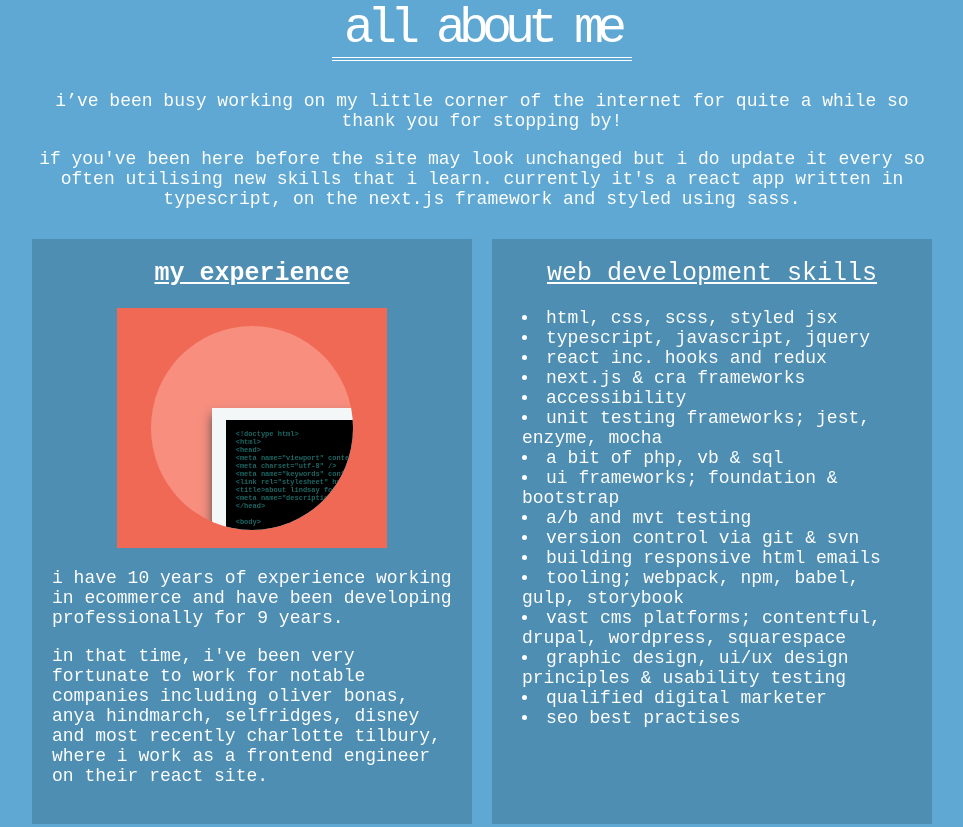
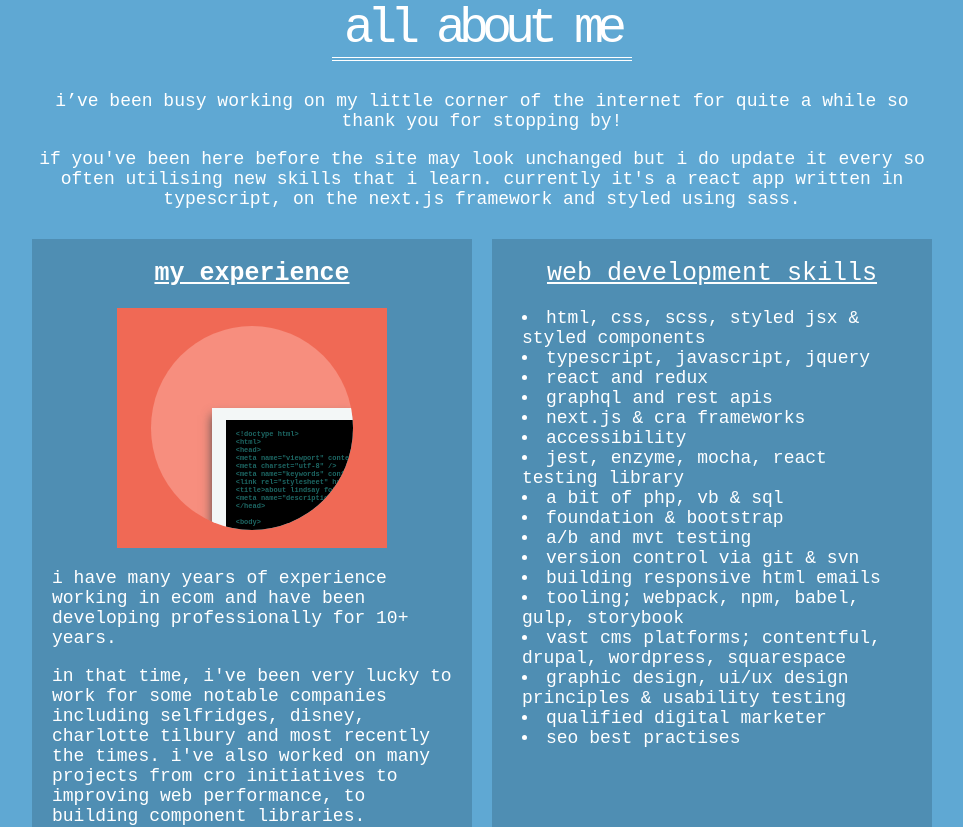
Before and after one commit to lindsayfoley/lindsayfoley, a Next.js app: page /about in a window 1280 px wide. Shown: the top 827 px of the page, without its empty margins (158-1121 px from the left). Built offline with nearby package versions, Linux system fonts and the light colour scheme; some icons are missing; a web font is replaced by a local one.

Commit message:
updating current role and skills

```diff
--- a/pages/about.tsx
+++ b/pages/about.tsx
@@ -26,20 +26,21 @@ const AboutPage: React.FunctionComponent = () => {
           <div>
             <h3>My experience</h3>
             <Coding />
-            <p>I have 10 years of experience working in Ecommerce and have been developing professionally for 9 years.</p>
-            <p>In that time, I've been very fortunate to work for notable companies including Oliver Bonas, Anya Hindmarch, Selfridges, Disney and most recently Charlotte Tilbury, where I work as a Frontend Engineer on their React site.</p>
+            <p>I have many years of experience working in Ecom and have been developing professionally for 10+ years.</p>
+            <p>In that time, I've been very lucky to work for some notable companies including Selfridges, Disney, Charlotte Tilbury and most recently The Times. I've also worked on many projects from CRO initiatives to improving web performance, to building component libraries.</p>
           </div>
           <div>
             <dl>
               <dt>Web Development Skills</dt>
-              <dd>HTML, CSS, SCSS, Styled JSX</dd>
+              <dd>HTML, CSS, SCSS, Styled JSX &amp; Styled Components</dd>
               <dd>Typescript, JavaScript, jQuery</dd>
-              <dd>React inc. hooks and Redux</dd>
+              <dd>React and Redux</dd>
+              <dd>GraphQL and REST APIs</dd>
               <dd>Next.js &amp; CRA frameworks</dd>
               <dd>Accessibility</dd>
-              <dd>Unit testing frameworks; Jest, Enzyme, Mocha</dd>
+              <dd>Jest, Enzyme, Mocha, React Testing Library</dd>
               <dd>A bit of PHP, VB &amp; SQL</dd>
-              <dd>UI frameworks; Foundation &amp; Bootstrap</dd>
+              <dd>Foundation &amp; Bootstrap</dd>
               <dd>A/B and MVT testing</dd>
               <dd>Version control via Git &amp; SVN</dd>
               <dd>Building responsive HTML emails</dd>
```
